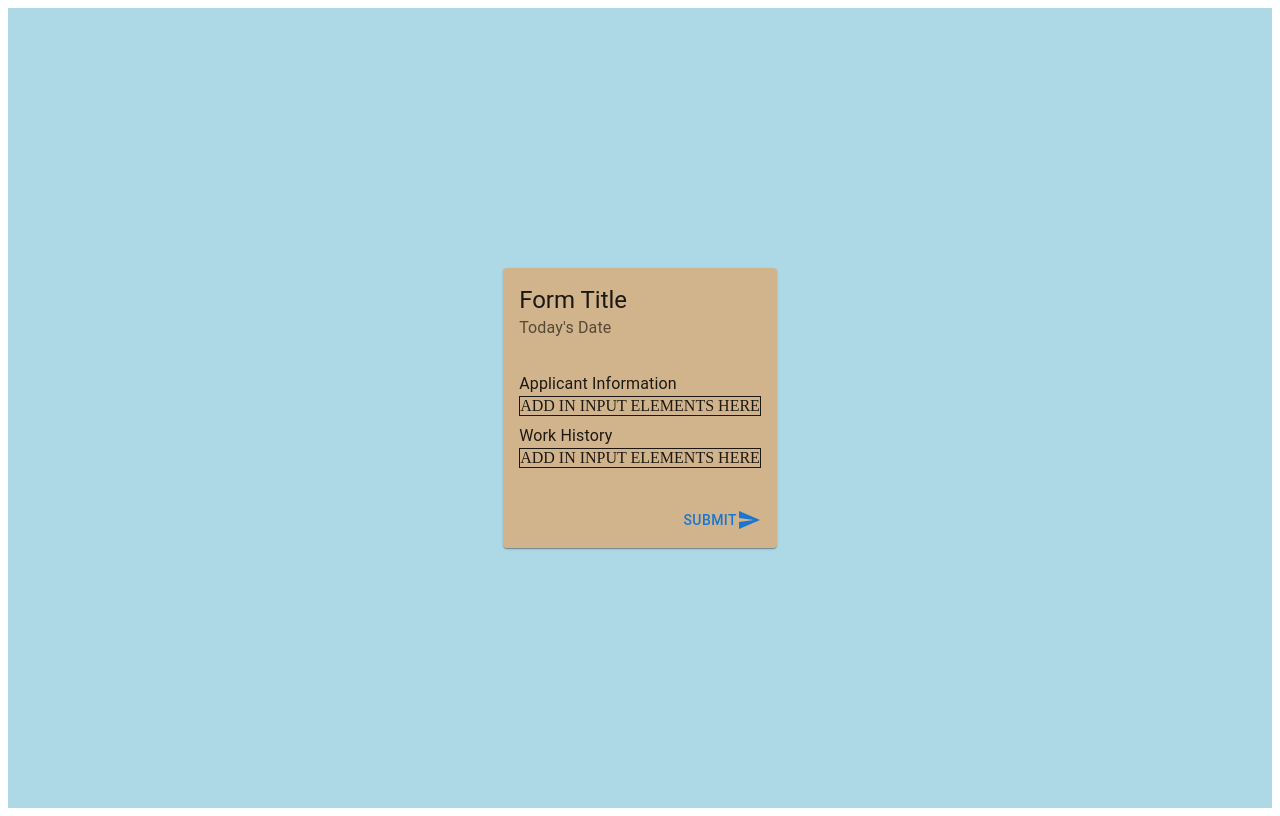
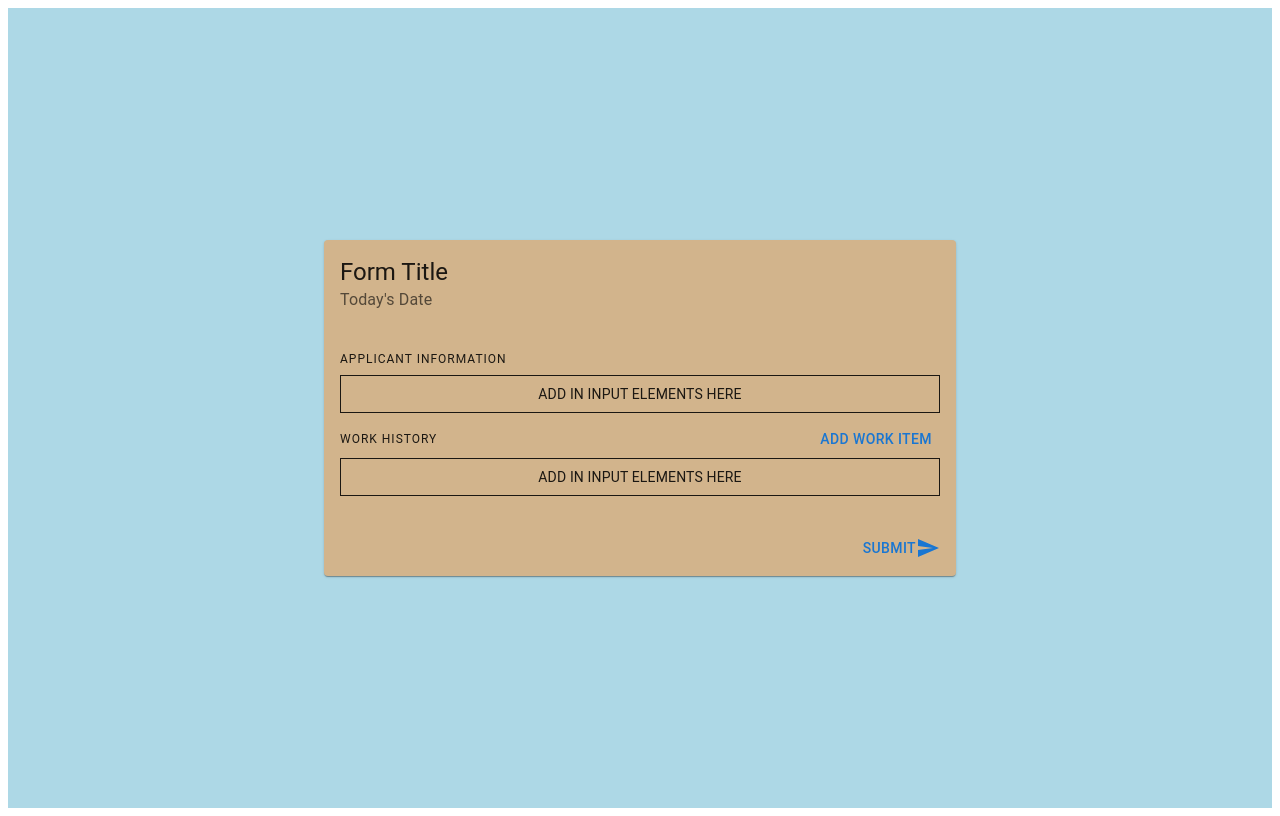
Before and after one commit to jthomas-rsi/Work_History_Form, a React (Create React App) app: page / in a window 1280 px wide. Built offline with nearby package versions, Linux system fonts and the light colour scheme.

Commit message:
Form styled without any inputs

```diff
--- a/src/components/WorkHistory.tsx
+++ b/src/components/WorkHistory.tsx
@@ -11,6 +11,7 @@ import {
 } from "@mui/material";
 import Box from "@mui/material/Box";
 import SendIcon from "@mui/icons-material/Send";
+import { useState } from "react";
 /**
   TODO: Work History Form
    Done:
@@ -41,8 +42,20 @@ import SendIcon from "@mui/icons-material/Send";
    (7): reset app to Work History after data displayed onSubmit
 
  */
+const formInputs = [
+  "First Name:",
+  "Last Name:",
+  "Sex:",
+  "Age:",
+  "Date Of birth:",
+  "Street Address:",
+  "City/State/Zip:",
+  "Phone:",
+  "Email:",
+];
 
 const WorkHistory = () => {
+  const [appInfo, setAppInfo] = useState<typeof formInputs>(formInputs);
   return (
     <>
       {
@@ -58,21 +71,50 @@ const WorkHistory = () => {
           <Card
             sx={{
               backgroundColor: "tan",
+              minWidth: "50%",
             }}
           >
             <form>
               <CardHeader title={"Form Title"} subheader={"Today's Date"} />
               <CardContent>
-                <Typography>{"Applicant Information"}</Typography>
+                <Typography variant="overline">
+                  {"Applicant Information"}
+                </Typography>
                 <Grid container border={1} mb={1}>
-                  <Grid item xs={12} sm={12} md={12}>
-                    {"ADD IN INPUT ELEMENTS HERE"}
+                  <Grid
+                    item
+                    xs={12}
+                    sm={12}
+                    md={12}
+                    margin={1}
+                    textAlign="center"
+                  >
+                    <Typography variant="body2">
+                      {"ADD IN INPUT ELEMENTS HERE"}
+                    </Typography>
                   </Grid>
                 </Grid>
-                <Typography>{"Work History"}</Typography>
+                <Stack
+                  direction={"row"}
+                  spacing={1}
+                  justifyContent="space-between"
+                  alignItems="center"
+                >
+                  <Typography variant="overline">{"Work History"}</Typography>
+                  <Button> Add Work Item</Button>
+                </Stack>
                 <Grid container border={1} mb={1}>
-                  <Grid item xs={12} sm={12} md={12}>
-                    {"ADD IN INPUT ELEMENTS HERE"}
+                  <Grid
+                    item
+                    xs={12}
+                    sm={12}
+                    md={12}
+                    margin={1}
+                    textAlign="center"
+                  >
+                    <Typography variant="body2">
+                      {"ADD IN INPUT ELEMENTS HERE"}
+                    </Typography>
                   </Grid>
                 </Grid>
               </CardContent>
```
